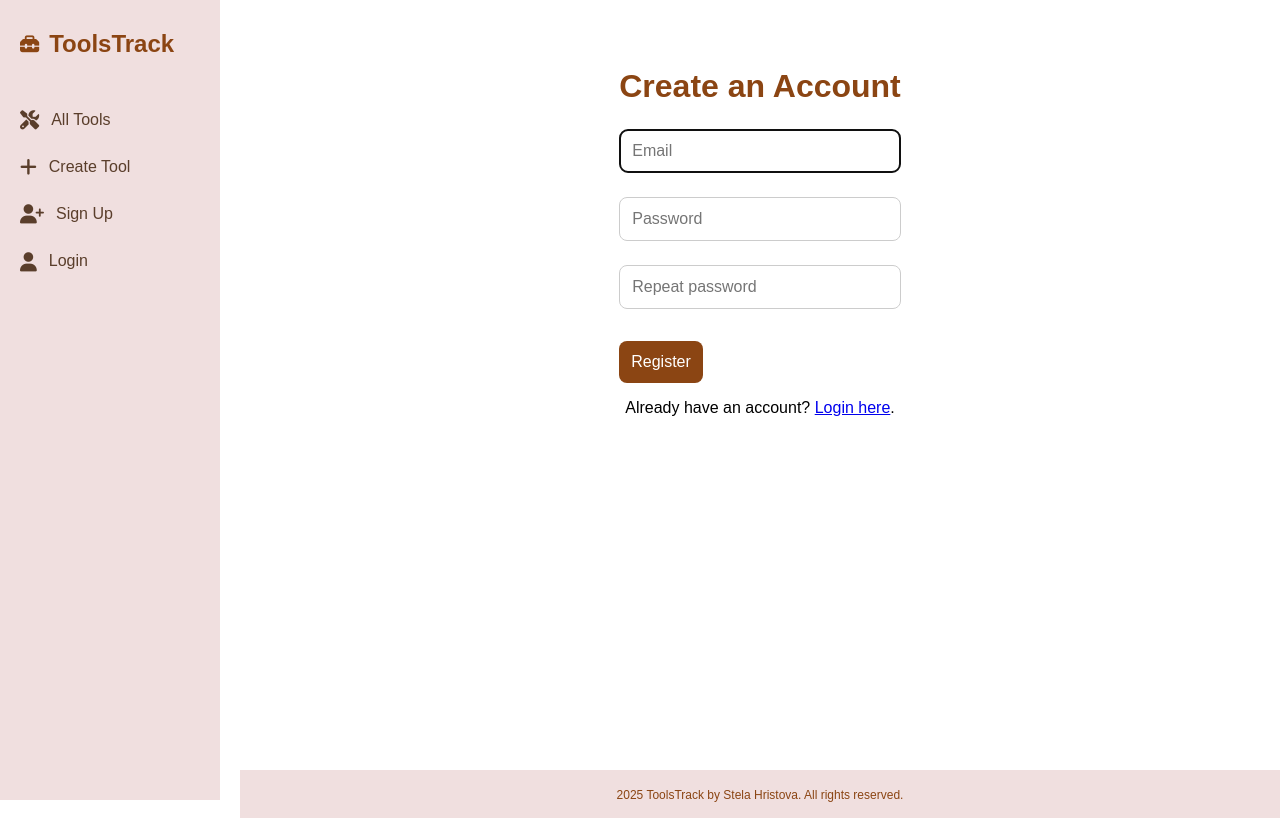
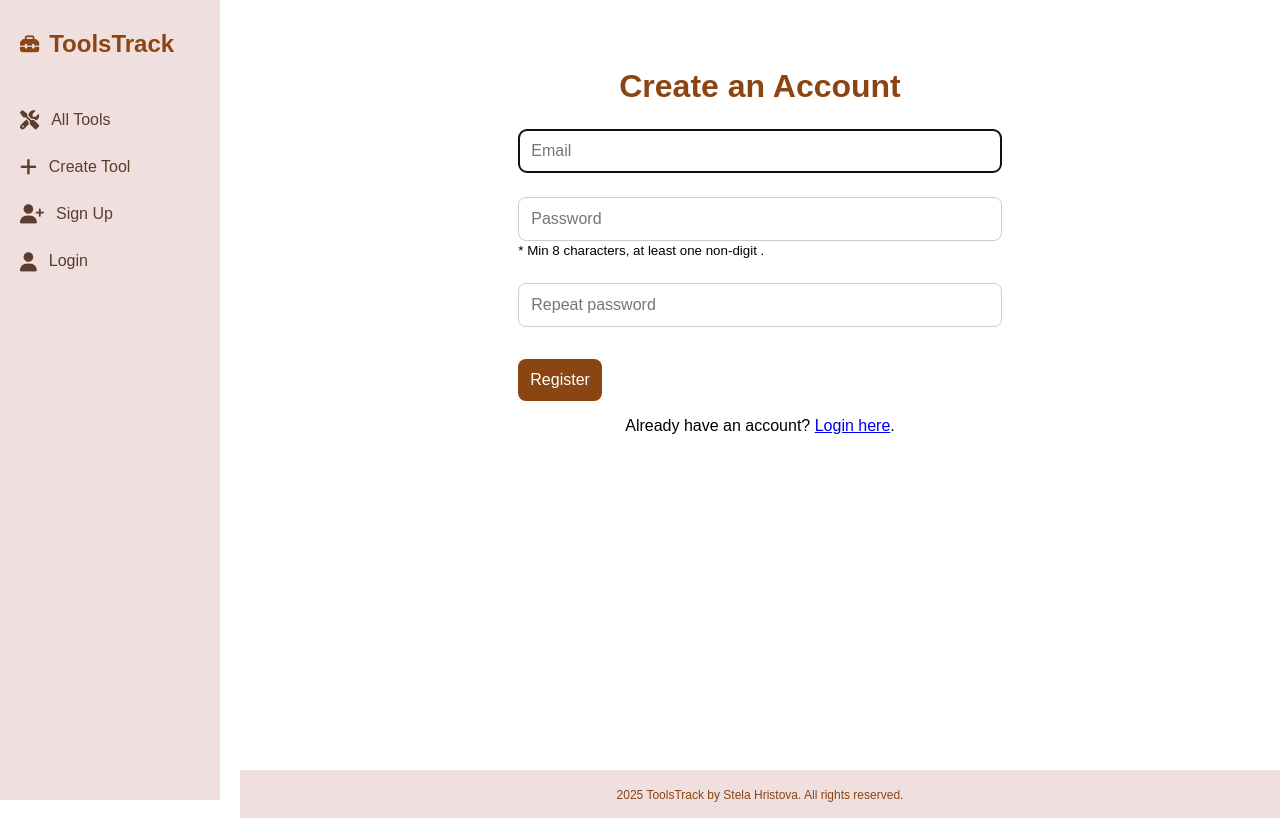
Before and after one commit to StelaChr/ToolsTrack, a Django app: page /accounts/register/ in a window 1280 px wide. Run offline with Django 5.2, Linux system fonts and the light colour scheme.

Commit message:
Changes in accounts/forms

```diff
--- a/accounts/forms.py
+++ b/accounts/forms.py
@@ -1,5 +1,6 @@
 from django.contrib.auth import get_user_model
 from django.contrib.auth.forms import UserCreationForm, AuthenticationForm
+from django.forms import PasswordInput
 
 UserModel = get_user_model()
 
@@ -7,3 +8,9 @@ class AppUserCreationForm(UserCreationForm):
     class Meta:
         model = UserModel
         fields = [ "email"]
+
+    def __init__(self, *args, **kwargs):
+        super().__init__(*args, **kwargs)
+
+
+        self.fields['password1'].help_text = "* Min 8 characters, at least one non-digit ."
--- a/templates/register-page.html
+++ b/templates/register-page.html
@@ -27,6 +27,9 @@
     <div class="form-group">
 
       {{ form.password1|placeholder:"Password" }}
+      {% if form.password1.help_text %}
+        <small class="form-text text-muted">{{ form.password1.help_text }}</small>
+      {% endif %}
       {% if form.password1.errors %}
         <p class="error">{{ form.password1.errors }}</p>
       {% endif %}
```
